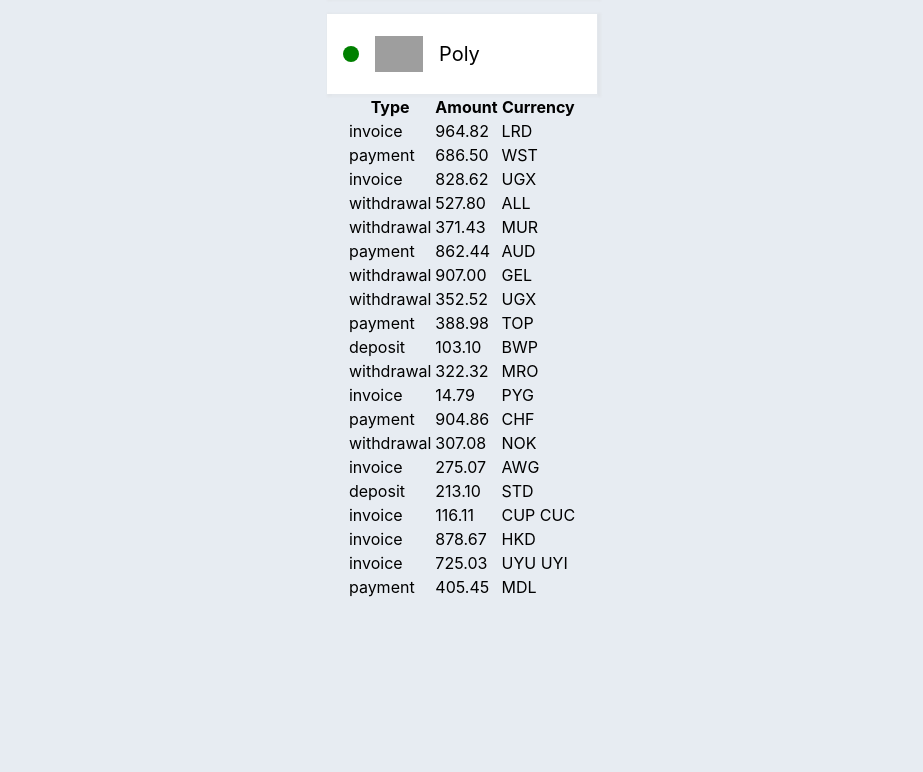
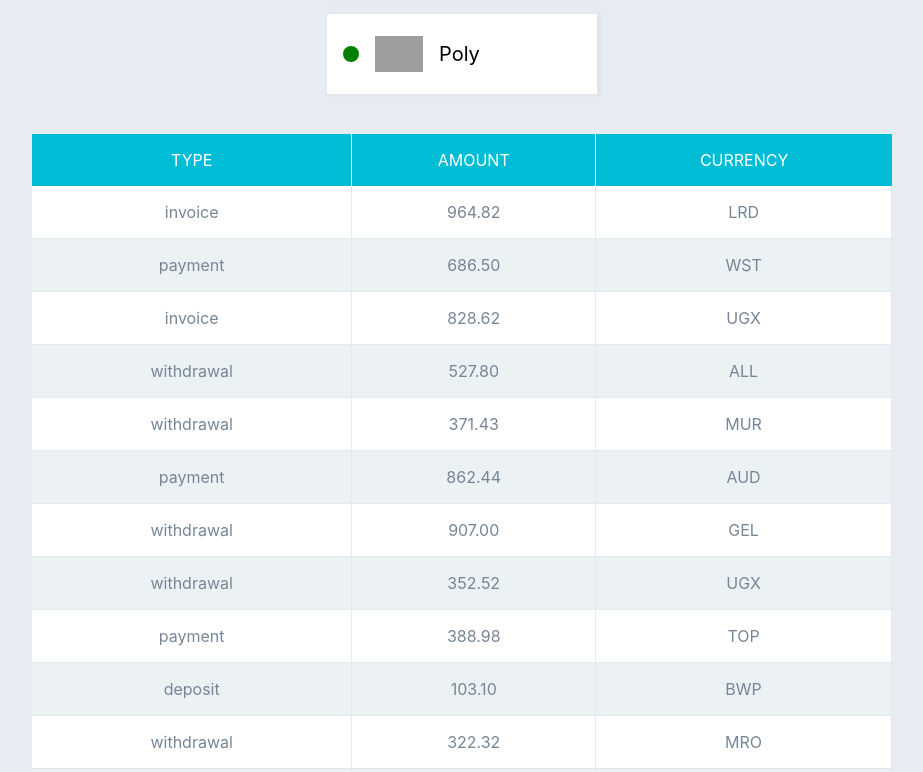
Before and after one commit to artemka81/goit-react-hw-01-components, a React (Create React App) app: page / in a window 1280 px wide. Shown: the part 1068-1840 px from the top of the page, without its empty margins (178-1101 px from the left). Before the commit the page ends 1688 px from the top, so only its background shows below. Built offline with nearby package versions, Linux system fonts and the light colour scheme; grey boxes are pictures that could not be loaded.

Commit message:
Added styles from TransactionHistiry

```diff
--- a/src/components/friendList/Friends.module.css
+++ b/src/components/friendList/Friends.module.css
@@ -1,5 +1,5 @@
 .friendList {
-  margin: 20px 0 0 0;
+  margin: 20px 0 40px 0;
   width: var(--statisticWidth);
   padding: 0;
 }
--- a/src/components/transactionHistory/TransactionHistory.jsx
+++ b/src/components/transactionHistory/TransactionHistory.jsx
@@ -1,10 +1,10 @@
 import { Tr } from './Tr';
 import PropTypes from 'prop-types';
-
+import s from './TransactionHistory.module.css';
 export const TransactionHistory = ({ items }) => {
   return (
-    <table class="transaction-history">
-      <thead>
+    <table className={s.transactionHistory}>
+      <thead style={{ backgroundColor: '#00BCD5', color: '#fff' }}>
         <tr>
           <th>Type</th>
           <th>Amount</th>
--- /dev/null
+++ b/src/components/transactionHistory/TransactionHistory.module.css
@@ -0,0 +1,31 @@
+.transactionHistory {
+  width: 100%;
+  max-width: 860px;
+  background-color: #fff;
+  margin: 0;
+  padding: 0;
+  border-spacing: 0;
+}
+
+.transactionHistory th {
+  padding: 16px 0;
+  border-right: 1px solid white;
+  text-transform: uppercase;
+  font-weight: normal;
+}
+
+.transactionHistory th:last-child {
+  border-right: none;
+}
+
+.transactionHistory td {
+  padding: 16px;
+  border-bottom: 1px solid var(--profileBorderCOlor);
+  border-right: 1px solid var(--profileBorderCOlor);
+  text-align-last: center;
+  color: var(--greyColor);
+}
+
+.transactionHistory tr:nth-child(even) {
+  background-color: #ecf1f4;
+}
```
Also changed, not shown: 1 other file (tests, documents, lock files or other folders).
